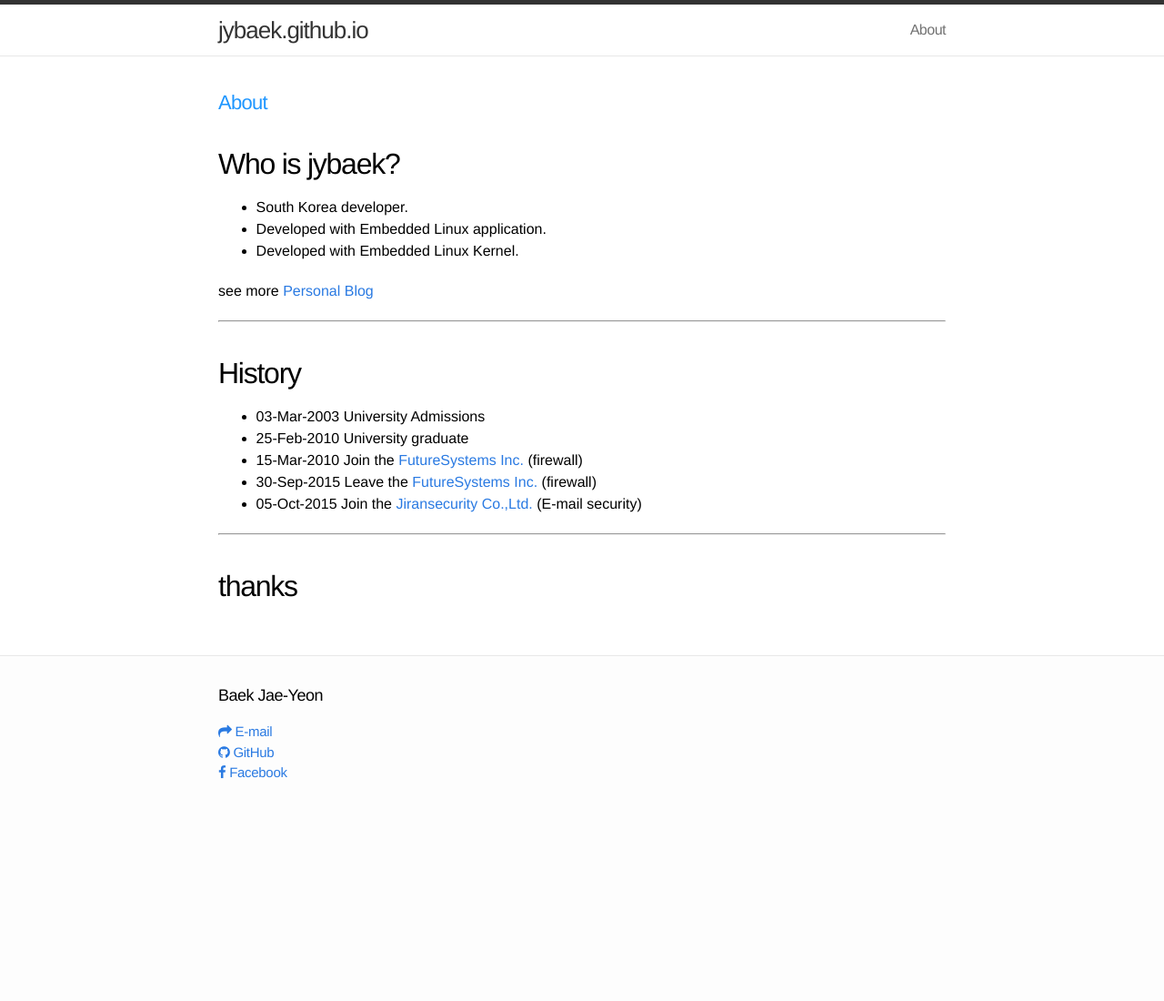
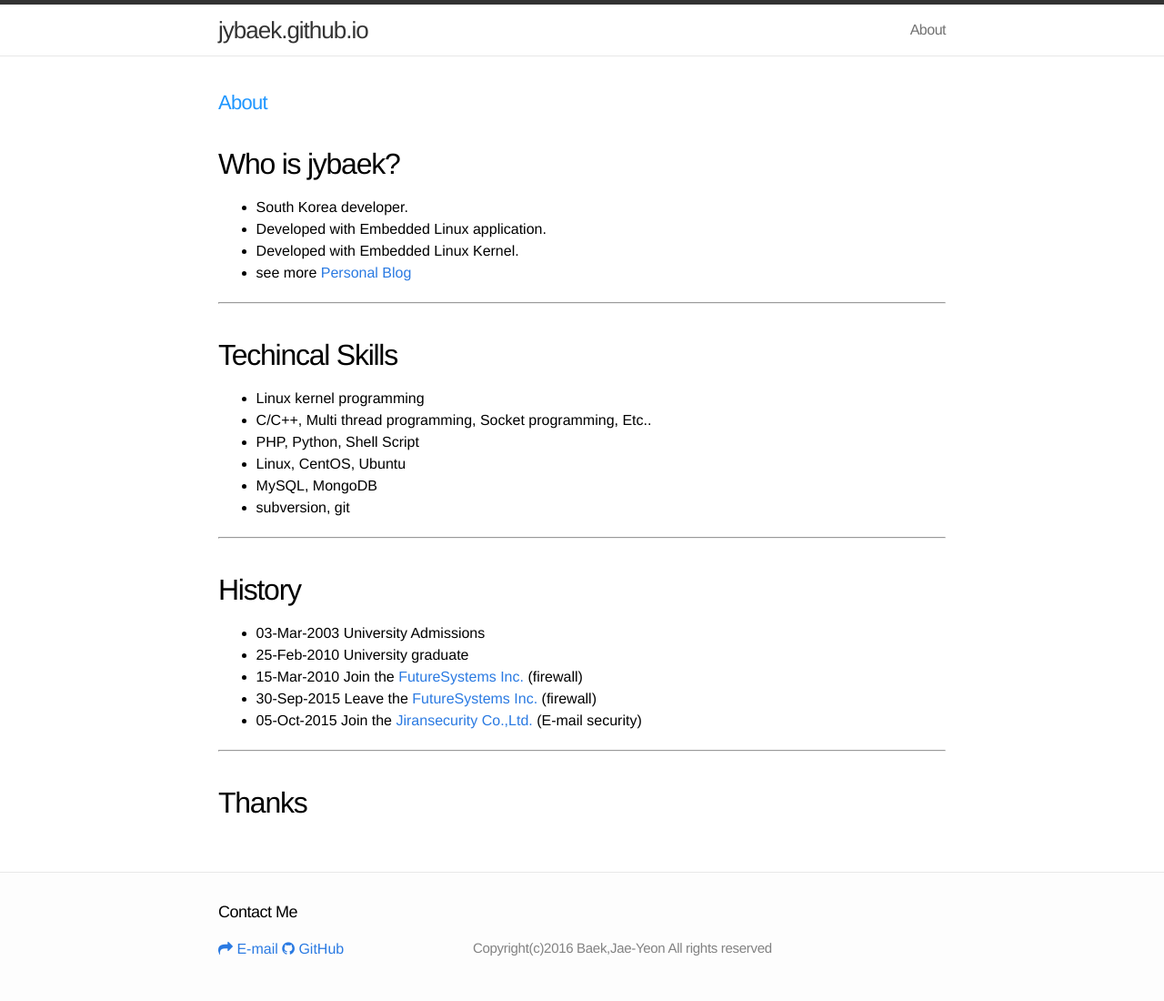
Before and after one commit to jybaek/jybaek.github.com, a Jekyll site: the page built from about.md, in a window 1280 px wide. Shown: the whole page at 91% size. Built offline with Jekyll 4.4.1, drawn with Linux system fonts in a browser that asks for light colours; nearby versions of some CDN libraries; Markdown is read by kramdown in place of the engine named in the settings; before the commit the page ends 906 px from its top, so only the background shows below that.

Commit message:
Techincal Skills 추가, blog copyright문구 추가

```diff
--- a/_config.yml
+++ b/_config.yml
@@ -4,7 +4,7 @@ home: http://jybaek.github.io
 stackoverflow: http://stackoverflow.com/users/4599185/baek-jae-yeon
 email: oops.jybaek@gmail.com
 admin: Baek Jae-Yeon
-description: ""
+description: "Copyright(c)2016 Baek,Jae-Yeon All rights reserved"
 baseurl: ""
 url: "http://yourdomain.com"
 github_username:  jybaek
--- a/_includes/footer.html
+++ b/_includes/footer.html
@@ -2,42 +2,33 @@
 
   <div class="wrap">
 
-    <h2 class="footer-heading">{{ site.admin }}</h2>
+    <h2 class="footer-heading">Contact Me</h2>
 
     <div class="footer-col-1 column">
       <ul>
 	    <!-- http://fontawesome.io/icons/ -->
         {% if site.email %}
-		  <li>
 			<a href="mailto:{{ site.email }}">
 			  <i class="fa fa-mail-forward"></i> E-mail
 			</a>
-		  </li>
 		{% endif %}
         {% if site.github_username %}
-		  <li>
 			<a href="https://github.com/{{ site.github_username }}">
 			  <i class="fa fa-github"></i> GitHub
 			</a>
-		  </li>
 		{% endif %}
+		<!--
 		{% if site.facebook_username %}
-		  <li>
 			<a href="https://www.facebook.com/{{ site.facebook_username }}">
 			  <i class="fa fa-facebook"></i> Facebook
 			</a>
-		  </li>
 		{% endif %}
+		-->
       </ul>
     </div>
 
     <div class="footer-col-2 column">
-      <ul>
-      </ul>
-    </div>
-
-    <div class="footer-col-3 column">
-      <p class="text">{{ site.description }}</p>
+		  <p class="text">{{ site.description }}</p>
     </div>
 
   </div>
--- a/about.md
+++ b/about.md
@@ -7,8 +7,16 @@ title:  "About"
 * South Korea developer.
 * Developed with Embedded Linux application.
 * Developed with Embedded Linux Kernel.
+* see more [Personal Blog](http://jybaek.tistory.com/)
 
-see more [Personal Blog](http://jybaek.tistory.com/)
+----
+## Techincal Skills
+* Linux kernel programming
+* C/C++, Multi thread programming, Socket programming, Etc..
+* PHP, Python, Shell Script
+* Linux, CentOS, Ubuntu
+* MySQL, MongoDB
+* subversion, git
 
 ----
 ## History
@@ -19,4 +27,4 @@ see more [Personal Blog](http://jybaek.tistory.com/)
 * 05-Oct-2015 Join the [Jiransecurity Co.,Ltd.](https://www.jiransecurity.com) (E-mail security)
 
 ----
-## thanks
+## Thanks
--- a/css/main.css
+++ b/css/main.css
@@ -98,14 +98,6 @@ a:visited { color: #205caa; }
   margin-right: 10px
 }
 .footer-col-2 {
-  width: 175px; /*fallback*/
-  width: -webkit-calc(23.125% - 10px);
-  width: -moz-calc(23.125% - 10px);
-  width: -o-calc(23.125% - 10px);
-  width: calc(23.125% - 10px);
-  margin-right: 10px
-}
-.footer-col-3 {
   width: 335px; /*fallback*/
   width: -webkit-calc(41.875%);
   width: -moz-calc(41.875%);
@@ -341,16 +333,7 @@ a:visited { color: #205caa; }
 
   .footer-col-1 { width: 50%; }
 
-  .footer-col-2 {
-    width: 45%; /*fallback*/
-    width: -webkit-calc(50% - 10px);
-    width: -moz-calc(50% - 10px);
-    width: -o-calc(50% - 10px);
-    width: calc(50% - 10px);
-    margin-right: 0;
-  }
-
-  .site-footer .column.footer-col-3 {
+  .site-footer .column.footer-col-2 {
     width: auto;
     float: none;
     clear: both;
```
